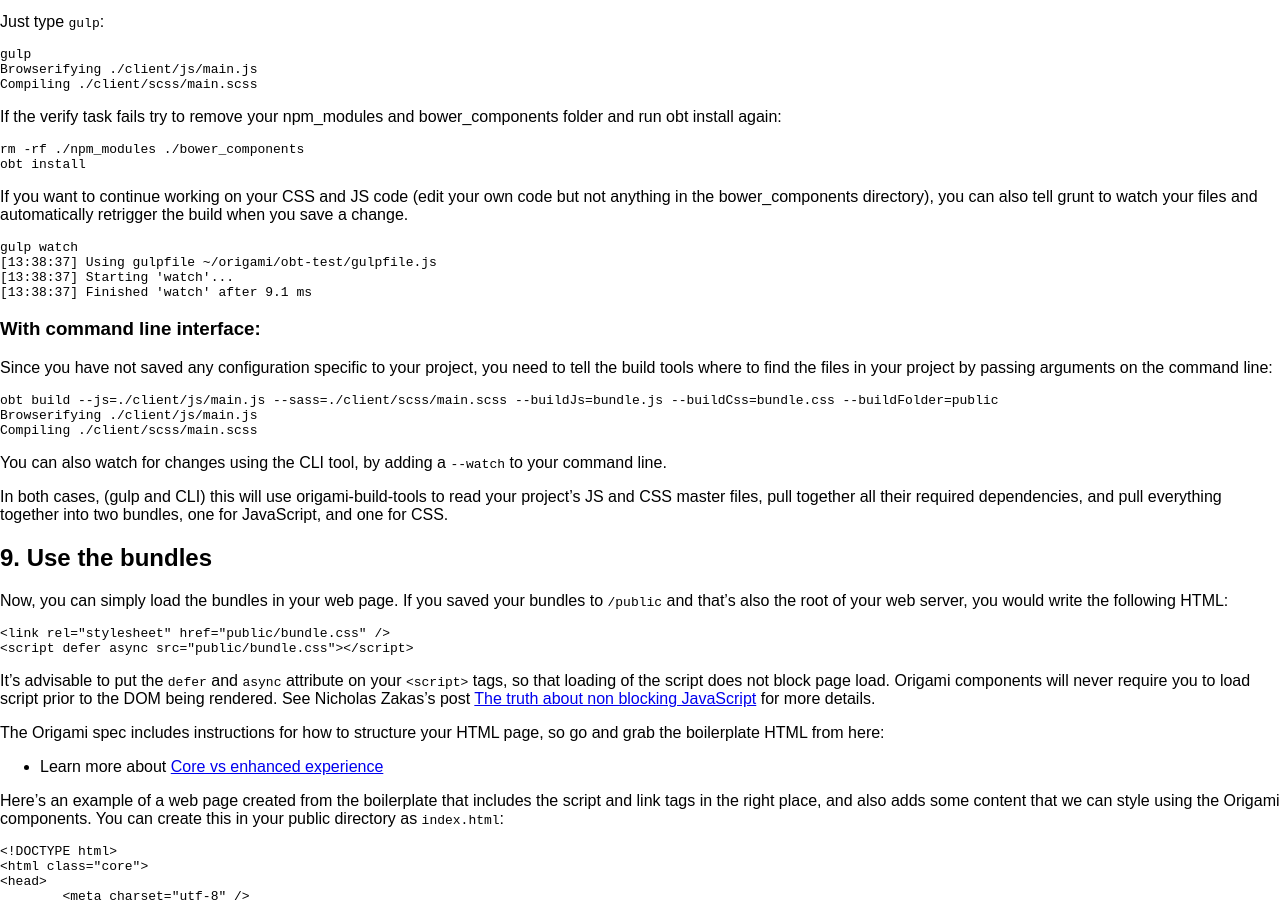
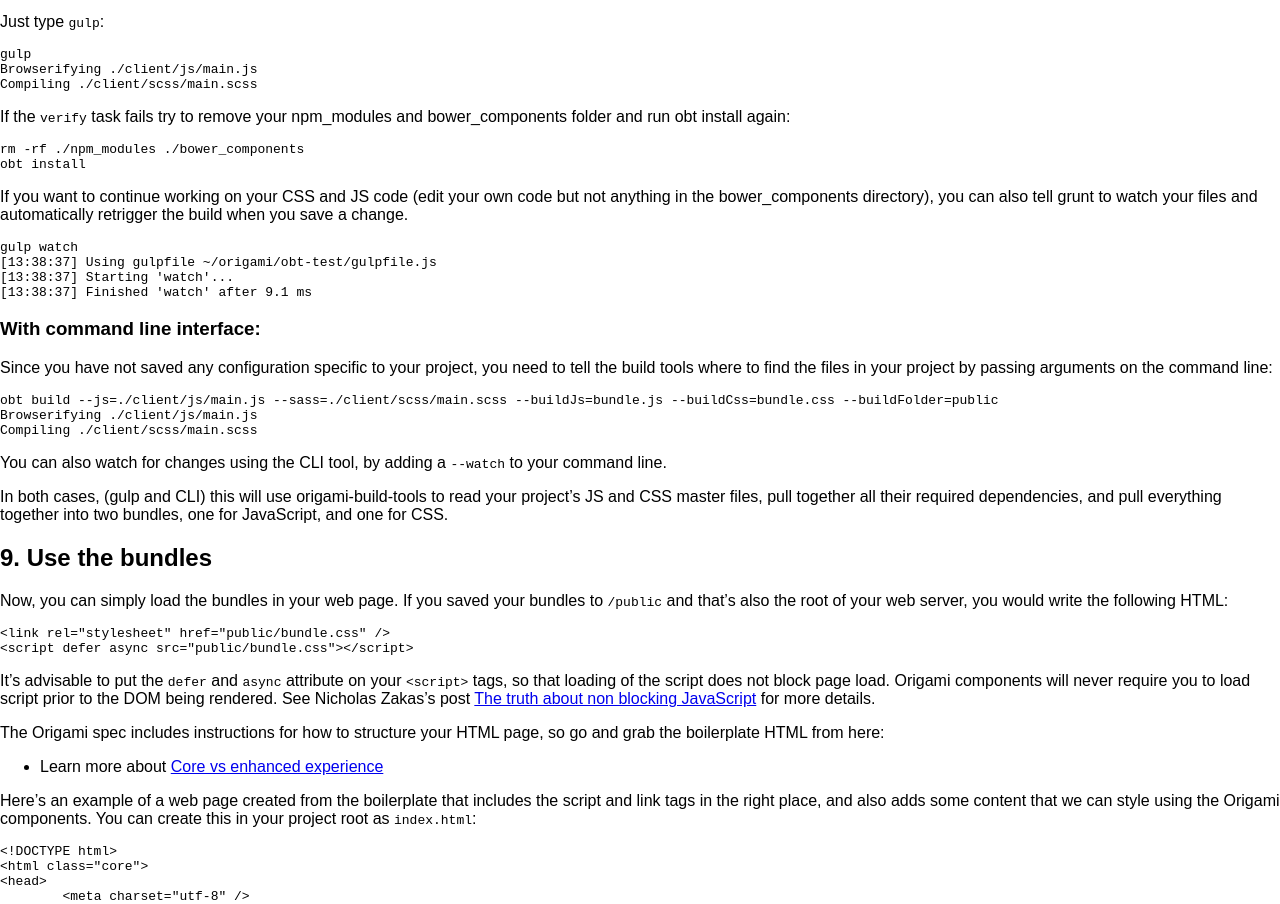
Before and after one commit to Financial-Times/ft-origami, a Jekyll site: the page built from docs/developer-guide/building-modules.md, in a window 1280 px wide and 1400 px high, scrolled down 5824 px. Shown: the part 152-1056 px from the top of the window. Built offline with Jekyll 4.4.1, drawn with Linux system fonts in a browser that asks for light colours; nearby versions of some CDN libraries; comment, search, counter and statistics services are not loaded; a style sheet for code colours, icons or effects is not loaded; some of the changed text lies outside the part shown.

Commit message:
fix paths and add formatting

```diff
--- a/docs/developer-guide/building-modules.md
+++ b/docs/developer-guide/building-modules.md
@@ -26,7 +26,7 @@ To use Origami components, you need two language runtimes (it doesn't matter if
 
 <aside>
 	<h4>Installing packages should not require root</h4>
-	<p>Node.js and Ruby come with the npm and RubyGems package managers respectively. You will need to ensure the package managers can install packages without requiring root access. If you get an `EACCES` error or `Gem::FilePermissionError` when installing a package you'll need to set up npm or RubyGems to
+	<p>Node.js and Ruby come with the npm and RubyGems package managers respectively. You will need to ensure the package managers can install packages without requiring root access. If you get an <code>EACCES</code> error or <code>Gem::FilePermissionError</code> when installing a package you'll need to set up npm or RubyGems to
 	<a href="https://github.com/Financial-Times/origami-build-tools/blob/master/TROUBLESHOOT.md#install">fix npm and Ruby permissions</a></p>
 </aside>
 
@@ -335,7 +335,7 @@ Just type `gulp`:
 Compiling ./client/scss/main.scss</output>
 </pre>
 
-If the verify task fails try to remove your npm_modules and bower_components folder and run obt install again:
+If the `verify` task fails try to remove your npm_modules and bower_components folder and run obt install again:
 
 <pre class="cli">
 <kbd>rm -rf ./npm_modules ./bower_components</kbd>
@@ -379,7 +379,7 @@ The Origami spec includes instructions for how to structure your HTML page, so g
 
 * Learn more about [Core vs enhanced experience]({{site.baseurl}}/docs/developer-guide/using-modules/#core-vs-enhanced-experience)
 
-Here's an example of a web page created from the boilerplate that includes the script and link tags in the right place, and also adds some content that we can style using the Origami components.  You can create this in your public directory as `index.html`:
+Here's an example of a web page created from the boilerplate that includes the script and link tags in the right place, and also adds some content that we can style using the Origami components.  You can create this in your project root as `index.html`:
 
 	<!DOCTYPE html>
 	<html class="core">
@@ -453,7 +453,7 @@ Here's an example of a web page created from the boilerplate that includes the s
 	</body>
 	</html>
 
-Now, you should be able to start a static web server in the `/public` directory, and load your page.
+Now, you should be able to start a static web server in your project root directory, and load your page.
 
 If you are using a Mac, this command in Terminal will start a server:
 
```
